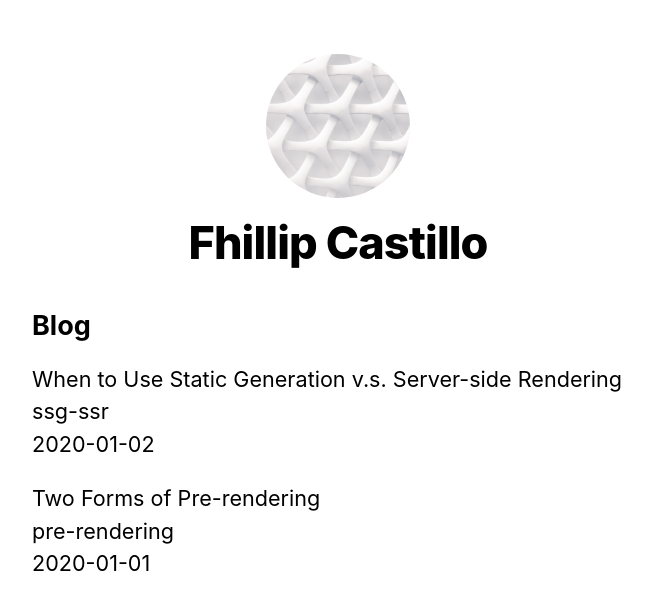
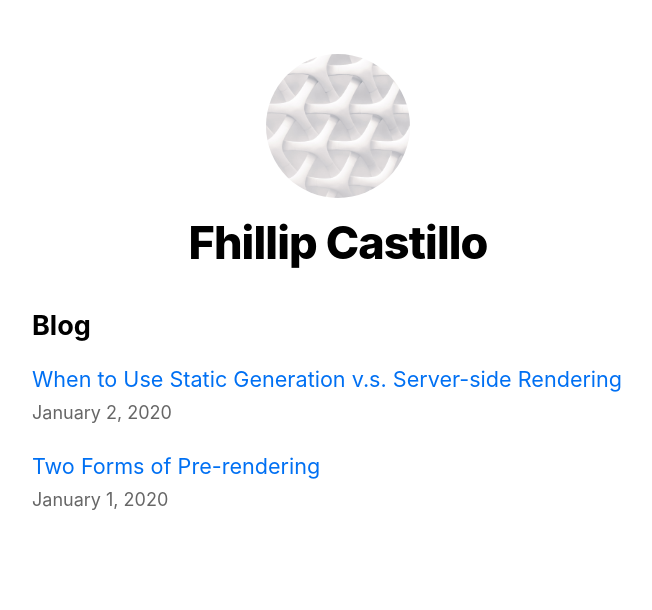
Before and after one commit to fhillipgcastillo/PersonalPresentation, a Next.js app: page / in a window 1280 px wide. Shown: the top 610 px of the page, without its empty margins (302-954 px from the left). Built offline with nearby package versions, Linux system fonts and the light colour scheme.

Commit message:
Polishing the Post Page * Polishing the Index Page

```diff
--- a/pages/index.js
+++ b/pages/index.js
@@ -2,6 +2,8 @@
 import Layout, { siteTitle } from '../components/layout';
 import utilStyles from '../styles/utils.module.css';
 import { getSortedPostsData } from '../lib/posts';
+import Link from 'next/link';
+import Date from '../components/data';
 
 export default function Home({allPostsData}) {
   return (
@@ -14,12 +16,12 @@
         <ul className={utilStyles.list}>
           {allPostsData.map(({ id, date, title }) => (
             <li className={utilStyles.listItem} key={id}>
-              {title}
-              <br />
-              {id}
-              <br />
-              {date}
-            </li>
+            <Link href={`/posts/${id}`}>{title}</Link>
+            <br />
+            <small className={utilStyles.lightText}>
+              <Date dateString={date} />
+            </small>
+          </li>
           ))}
         </ul>
       </section>
```
